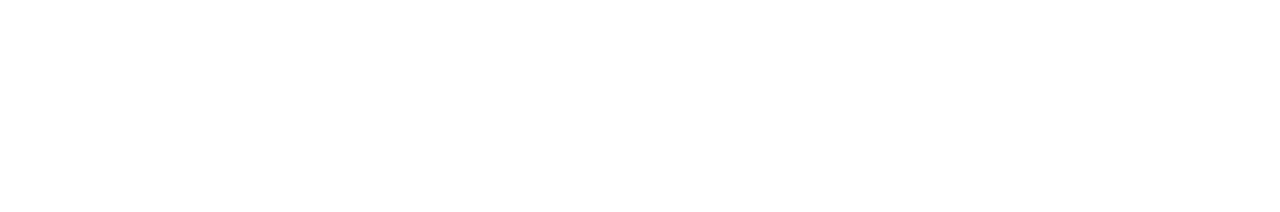
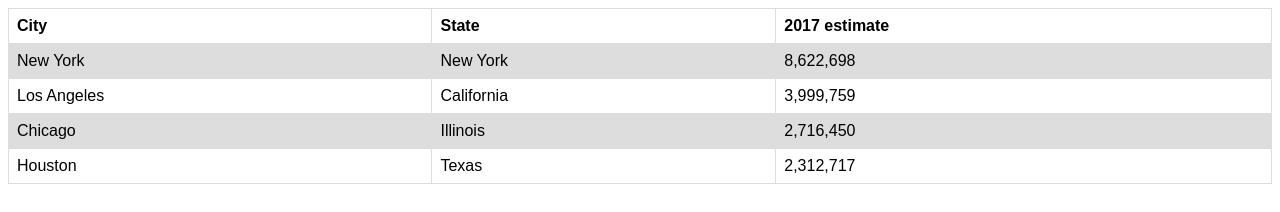
Before and after one commit to learn-co-curriculum/phase-0-html-tables-lab, a website: page index.html in a window 1280 px wide. Drawn offline with Linux system fonts and the light colour scheme.

Commit message:
complited assignment

```diff
--- a/index.html
+++ b/index.html
@@ -4,9 +4,51 @@
     <meta charset="UTF-8" />
     <meta name="viewport" content="width=device-width, initial-scale=1.0" />
     <meta http-equiv="X-UA-Compatible" content="ie=edge" />
+    <link rel="stylesheet" href="index.css">
     <title>HTML Tables</title>
+    <style>
+    table {
+      font-family: arial, sans-serif;
+      border-collapse: collapse;
+      width: 100%;
+    }
+
+    td, th {
+      border: 1px solid #dddddd;
+      text-align: left;
+      padding: 8px;
+    }
+
+    tr:nth-child(even) {
+      background-color: #dddddd;
+    }
+  </style>
   </head>
   <body>
-    <!-- Write your HTML here -->
+    <table>
+      <tr>
+        <th>City</th>
+        <th><cite><State 6=""></State></cite>State</th>
+        <th>2017 estimate</th>
+      </tr>
+      <tr>
+        <td>New York</td>
+        <td>New York</td>
+        <td>8,622,698</td>
+      </tr>
+      <tr>
+        <td>Los Angeles</td>
+        <td>California</td>
+        <td>3,999,759</td>
+      </tr>
+      <tr>
+        <td>Chicago</td>
+        <td>Illinois</td>
+        <td>2,716,450</td>
+      </tr>
+      <td>Houston</td>
+        <td>Texas</td>
+        <td>2,312,717</td>
+    </table>
   </body>
 </html>
```
Also changed, not shown: newyork.jpeg (added).
